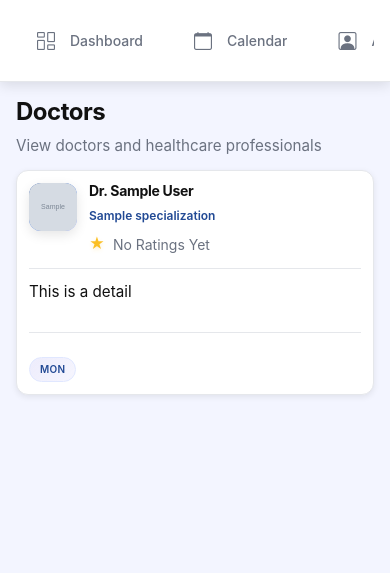
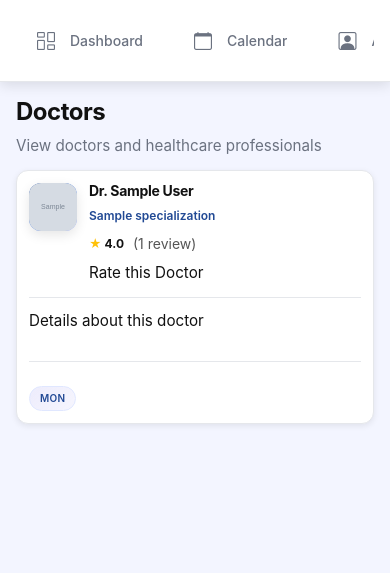
Before and after one commit to 7zhiqq/SmartClinicAppointmentSystem, a Django app: page /doctors/ in a window 390 px wide. Shown: the part 73-646 px from the top of the page. Run offline with Django 5.2, Linux system fonts and the light colour scheme; a user stored in the database is signed in; tables that the repository leaves empty hold one stand-in row (values such as "Sample post"); grey boxes marked "Sample" are stand-in pictures; some libraries are stand-ins or nearby versions.

Commit message:
Added Rate Doctor Feature

```diff
--- a/website/models.py
+++ b/website/models.py
@@ -1,7 +1,9 @@
 from django.db import models
+from django.db.models import Avg
 from django.conf import settings
 from django.utils import timezone
 from datetime import date, datetime
+from django.core.validators import MinValueValidator, MaxValueValidator
 import uuid
 
 # Patient ID Generator
@@ -438,3 +440,36 @@ class Prescription(models.Model):
                     frequency=self.frequency,
                     prescribed_at=self.prescribed_at
                 )
+
+class DoctorRating(models.Model):
+    patient = models.ForeignKey(
+        'PatientInfo',
+        on_delete=models.CASCADE,
+        related_name='ratings'
+    )
+    doctor = models.ForeignKey(
+        'DoctorInfo',
+        on_delete=models.CASCADE,
+        related_name='ratings'
+    )
+    rating = models.PositiveIntegerField(
+        validators=[MinValueValidator(1), MaxValueValidator(5)],
+        help_text="Rating from 1 to 5 stars"
+    )
+    review = models.TextField(blank=True, null=True)
+    created_at = models.DateTimeField(auto_now_add=True)
+
+    class Meta:
+        unique_together = ('patient', 'doctor')  # Prevent multiple ratings per patient
+        ordering = ['-created_at']
+
+    def __str__(self):
+        return f"{self.patient.user.get_full_name()} → {self.doctor.user.get_full_name()}: {self.rating}⭐"
+
+    @property
+    def average_rating(self):
+        return self.ratings.aggregate(avg=Avg('rating'))['avg'] or 0
+
+    @property
+    def rating_count(self):
+        return self.ratings.count()
--- a/website/static/css/doctors.css
+++ b/website/static/css/doctors.css
@@ -126,20 +126,44 @@
     font-weight: var(--font-weight-semibold);
 }
 
+/* ==================== DOCTOR RATING ==================== */
 .doctor-rating {
     display: flex;
     align-items: center;
-    gap: var(--space-sm);
-    font-size: var(--font-size-sm);
-    color: var(--text-muted);
-    margin: 0;
+    gap: 4px;
+    font-size: 16px;
+    color: #ffc107; /* color of the star */
 }
 
-.star {
-    color: #fbbf24;
-    font-size: var(--font-size-md);
-    text-shadow: 0 2px 4px rgba(251, 191, 36, 0.2);
+.rating-number {
+    font-weight: bold;
+    color: var(--text-main);
 }
+
+.rating-count {
+    font-size: 14px;
+    color: #555;
+    margin-left: 6px;
+}
+
+
+/* ==================== RESPONSIVE STAR SIZE ==================== */
+@media (max-width: 768px) {
+    .doctor-rating {
+        font-size: 14px;
+        gap: 4px;
+    }
+}
+
+@media (max-width: 480px) {
+    .doctor-rating {
+        font-size: 12px;
+        gap: 3px;
+    }
+}
+
+
+
 
 /* ==================== DOCTOR DETAILS ==================== */
 .doctor-details {
--- a/website/templates/view_doctors.html
+++ b/website/templates/view_doctors.html
@@ -3,17 +3,20 @@
 
 {% block content %}
 <link rel="stylesheet" href="{% static 'css/doctors.css' %}">
+
 {% if user.is_authenticated %}
     {% if user.role == "staff" %}
         {% include 'components/sidebar/staff.html' %}
     {% elif user.role == "patient" %}
         {% include 'components/sidebar/patient.html' %}
     {% endif %}
+
     <div class="main-content">
         <h2 class="heading-title">Doctors</h2>
         <p class="subtitle">
             View doctors and healthcare professionals
         </p>
+
         {% if doctors %}
             <div class="doctors-container">
                 {% for doctor in doctors %}
@@ -29,36 +32,47 @@
                                 {% endif %}
                             </div>
                             <div class="doctor-info">
-                                    <h3 class="doctor-name">
-                                        Dr. {{ doctor.user.get_full_name }}
-                                    </h3>
-                                    <p class="doctor-specialization">
-                                        {{ doctor.specialization.name }}
-                                    </p>
+                                <h3 class="doctor-name">Dr. {{ doctor.user.get_full_name }}</h3>
+                                <p class="doctor-specialization">{{ doctor.specialization.name }}</p>
+
+                                <!-- Ratings -->
+                                <!-- Ratings -->
                                 <div class="doctor-rating">
+                                    {% with avg=doctor.average_rating|default_if_none:"0.0"|floatformat:1 %}
                                         <span class="star">★</span>
-                                        <span>{{ doctor.rating|default:"No Ratings Yet" }}</span>
+                                        <span class="rating-number">{{ avg }}</span>
+                                        {% if doctor.rating_count > 0 %}
+                                            <span class="rating-count">({{ doctor.rating_count }} review{% if doctor.rating_count > 1 %}s{% endif %})</span>
+                                        {% else %}
+                                            <span class="rating-count">(No reviews yet)</span>
+                                        {% endif %}
+                                    {% endwith %}
                                 </div>
+
+
+
+                                <!-- Patient rating link -->
+                                {% if user.role == "patient" %}
+                                    <a href="{% url 'rate_doctor_page' doctor.id %}" class="rate-doctor-btn">
+                                        Rate this Doctor
+                                    </a>
+                                {% endif %}
                             </div>
                         </div>
 
                         <div class="doctor-details">
-                                <p>This is a detail</p>
+                            <p>Details about this doctor</p>
                         </div>
 
                         <div class="available-slots">
-                                {% if doctor.availabilities.all %}
+                            {% if doctor.availabilities.exists %}
                                 {% for s in doctor.availabilities.all %}
-                                        <span class="slot">
-                                            {{ s.get_weekday_display|slice:":3" }}
-                                        </span>
-                                        </li>
+                                    <span class="slot">{{ s.get_weekday_display|slice:":3" }}</span>
                                 {% endfor %}
                             {% else %}
                                 <span class="no-schedule">No schedule available</span>
                             {% endif %}
                         </div>
-
                     </div>
                 {% endfor %}
             </div>
--- a/website/urls.py
+++ b/website/urls.py
@@ -19,13 +19,11 @@ urlpatterns = [
 
     path("allergy/<str:patient_type>/<str:pk>/add/", views.add_patient_allergy, name="add_patient_allergy"),
     path("medication/<str:patient_type>/<str:pk>/add/", views.add_patient_medication, name="add_patient_medication"),
-    path(
-        "patients/<str:patient_type>/<str:pk>/medications/",
-        views.medication_history,
-        name="medication_history"
-    ),
+    path("patients/<str:patient_type>/<str:pk>/medications/", views.medication_history, name="medication_history"),
 
     path("doctor/edit-info/", views.doctor_edit_info, name="doctor_edit_info"),
+    path('doctors/rate/<int:doctor_id>/', views.rate_doctor_page, name='rate_doctor_page'),
+    path('doctors/rate/<int:doctor_id>/submit/', views.submit_doctor_rating, name='submit_doctor_rating'),
 
     path("manager/specialization/add/", views.manager_add_specialization, name="manager_add_specialization"),
     path("manager/", views.manager_doctor_list, name="manager_users"),
--- a/website/views.py
+++ b/website/views.py
@@ -11,7 +11,7 @@ from django.core.mail import send_mail
 from django.conf import settings
 from calendar import monthrange
 from django.db import transaction
-from django.db.models import Q
+from django.db.models import Q, Avg, Count
 from django.utils.dateparse import parse_datetime
 from django.utils import timezone
 import json
@@ -28,7 +28,8 @@ from .models import (
     DoctorAvailability,
     CompletedAppointment,
     CustomDoctorAvailability,
-    MedicalRecord
+    MedicalRecord,
+    DoctorRating,
 )
 
 from .forms import (
@@ -50,7 +51,8 @@ from .forms import (
     PrescriptionForm,
     PrescriptionFormSet,
     GeneralSettingsForm,
-    SecuritySettingsForm
+    SecuritySettingsForm,
+    DoctorRatingForm
 )
 
 # Authentication
@@ -80,7 +82,6 @@ def logout_user(request):
     messages.success(request, "You have been logged out.")
     return redirect("home")
 
-# Add this view to website/views.py
 @login_required
 def account_settings(request):
     """Handle account settings for username, email, and password changes"""
@@ -673,6 +674,12 @@ def manager_add_specialization(request):
     })
 
 
+from django.db.models import Avg, Count
+from django.contrib import messages
+from django.shortcuts import render, redirect
+from django.contrib.auth.decorators import login_required
+from .models import DoctorInfo
+
 @login_required
 def view_doctors(request):
     # Only allow staff or patients
@@ -680,12 +687,20 @@ def view_doctors(request):
         messages.error(request, "Access denied.")
         return redirect("home")
 
-    # Fetch only approved doctors
-    approved_doctors = DoctorInfo.objects.filter(is_approved=True).select_related("user").order_by("user__last_name")
+    # Fetch only approved doctors and annotate with ratings
+    approved_doctors = DoctorInfo.objects.filter(is_approved=True).select_related("user").annotate(
+        average_rating=Avg('ratings__rating'),  # <--- use 'ratings' instead of 'rating'
+        rating_count=Count('ratings')
+    ).order_by("user__last_name")
+
+    # Pass a stars list to template
+    stars = [1, 2, 3, 4, 5]
 
     return render(request, "view_doctors.html", {
-        "doctors": approved_doctors
-    })
+        "doctors": approved_doctors,
+        "stars": stars
+    })
+
 
 @login_required
 def patient_appointment_calendar(request):
@@ -1696,3 +1711,61 @@ def view_medical_record(request, pk):
         'record': record,
         'prescriptions': prescriptions
     })
+
+
+@login_required
+def rate_doctor(request, doctor_id):
+    # Only patients can rate
+    if request.user.role != 'patient':
+        messages.error(request, "Only patients can rate doctors.")
+        return redirect('home')
+
+    doctor = get_object_or_404(DoctorInfo, pk=doctor_id)
+    patient = get_object_or_404(PatientInfo, user=request.user)
+
+    # Check if patient already rated
+    rating_instance = DoctorRating.objects.filter(patient=patient, doctor=doctor).first()
+
+    if request.method == 'POST':
+        form = DoctorRatingForm(request.POST, instance=rating_instance)
+        if form.is_valid():
+            rating = form.save(commit=False)
+            rating.patient = patient
+            rating.doctor = doctor
+            rating.save()
+            messages.success(request, "Your rating has been saved!")
+            return redirect('view_doctors')  # or doctor detail page
+    else:
+        form = DoctorRatingForm(instance=rating_instance)
+
+    return render(request, 'doctors/rate_doctor.html', {
+        'form': form,
+        'doctor': doctor
+    })
+
+@login_required
+def rate_doctor_page(request, doctor_id):
+    doctor = get_object_or_404(DoctorInfo, id=doctor_id, is_approved=True)
+    return render(request, "doctors/rate_doctor.html", {"doctor": doctor})
+
+@login_required
+def submit_doctor_rating(request, doctor_id):
+    if request.method == "POST":
+        rating_value = request.POST.get("rating")
+        review_text = request.POST.get("comment", "")
+
+        doctor = get_object_or_404(DoctorInfo, id=doctor_id)
+        patient = get_object_or_404(PatientInfo, user=request.user)
+
+        # Create or update the rating
+        DoctorRating.objects.update_or_create(
+            patient=patient,
+            doctor=doctor,
+            defaults={'rating': rating_value, 'review': review_text}
+        )
+
+        messages.success(request, "Your rating has been submitted successfully!")
+        return redirect("view_doctors")  # Adjust redirect
+
+    messages.error(request, "Invalid request method.")
+    return redirect("view_doctors")
```
Also changed, not shown: website/forms.py (+13 -1 lines), website/static/css/records.css (+6 -1 lines), website/templates/doctors/rate_doctor.html (added, +48 -0 lines), website/migrations/0004_doctorrating.py (added). Lines whose indentation alone changed are shown as unchanged.
